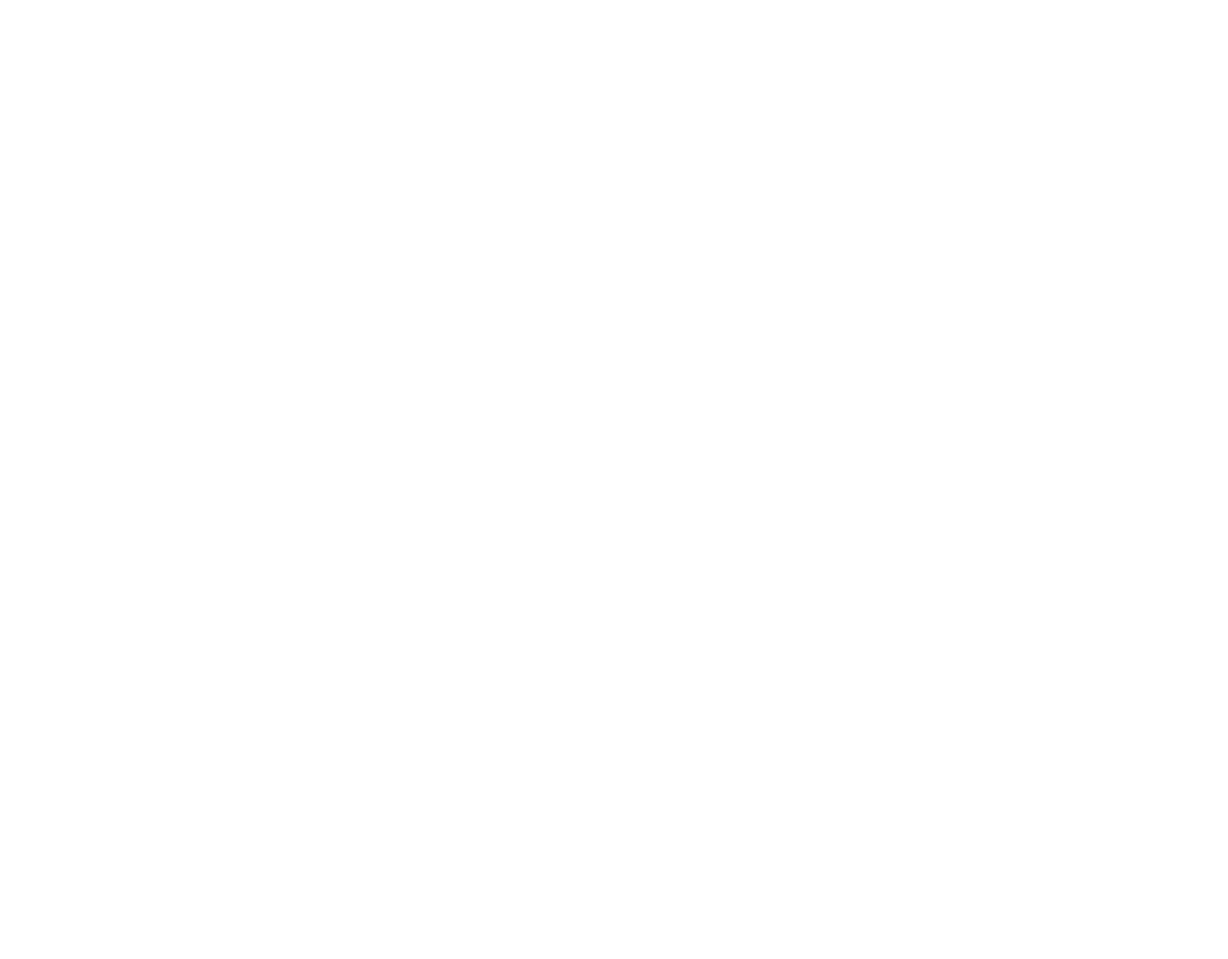
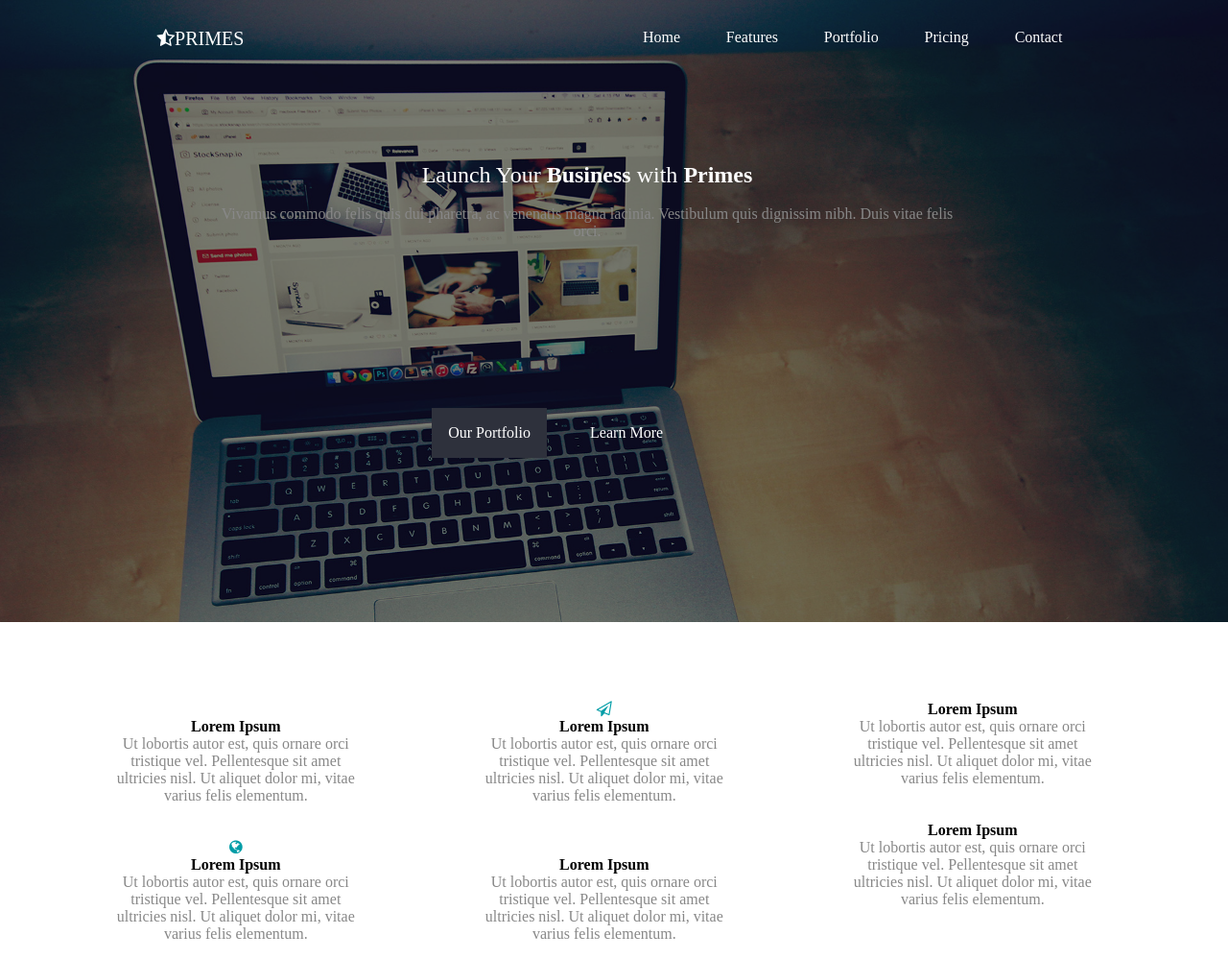
Before and after one commit to carol198/EjercicioGrupal, a plain HTML site: page index.html in a window 1280 px wide. Shown: the whole page at 96% size. Before the commit the page ends 800 px from the top, so only its background shows below. Drawn offline with Linux system fonts and the light colour scheme.

Commit message:
modificacion roxy

```diff
--- a/css/main.css
+++ b/css/main.css
@@ -0,0 +1,61 @@
+header {
+	background-image: url(../img/background/hero.jpg);
+	background-size: 100%;
+}
+
+header section {
+	background: rgba(0, 0, 0, 0.5);
+}
+
+.bfoto i {
+	margin: 5% 25% ;
+	font-size: 20px;
+}
+
+a {
+	text-decoration: none;
+	color: white;
+}
+
+.navega ul {
+	list-style-type: none;
+}
+
+.navega li {
+	position: relative;
+	float: left;
+	text-align: center;
+	margin: 5% 3% 10% 5%;
+}
+
+.centro {
+	margin: 5%;
+}
+
+.boton1 {
+	background-color: #2E313C;
+	position: relative;
+	float: right;
+	padding: 3% 3% 3% 3%;
+	margin-bottom: 30%;
+	margin-top: 20%;
+}
+
+.boton2 {
+	background: rgba(0, 0, 0, 0,5);
+	position: relative;
+	float: left;
+	padding: 3% 3% 3% 3%;
+	border: 0,5px solid white;
+	margin-top: 20%;
+}
+
+.cuatro {
+	padding: 5%;
+}
+
+.ico {
+	color: #009DA7;
+	width: 10%;
+	height: 10%;
+}
--- a/index.html
+++ b/index.html
@@ -4,15 +4,115 @@
   <meta charset="UTF-8">
   <meta http-equiv="X-UA-Compatible" content="IE=edge">
   <title>Primes</title>
-
+<link rel="stylesheet" type="text/css" href="css/common.css">
+<link rel="stylesheet" type="text/css" href="css/elegant-fonts.css">
+<link rel="stylesheet" type="text/css" href="css/font-awesome.min.css">
+<link rel="stylesheet" type="text/css" href="css/grid-system.css">
+<link rel="stylesheet" type="text/css" href="css/ionicons.min.css">
+<link rel="stylesheet" type="text/css" href="css/main.css">
+<link rel="stylesheet" type="text/css" href="css/utilities.css">
   <link rel="stylesheet" href="http://fonts.googleapis.com/css?family=Open+Sans:300,400,600,700,800">
   <link rel="stylesheet" href="http://fonts.googleapis.com/css?family=Dosis:300,400,500,600,700">
 
 </head>
 <body>
-	<div>
-
-	</div>
+	<header>
+		<section>
+		<div class="contaier">
+			<div class="row">
+				<dic class="col-12">
+					<div class="bfoto">
+						<div class="barra bg-gray">
+							<div class="col-6 text-white">
+							<i class="fa fa-star-half-o">PRIMES</i>
+							</div>
+							<div class="col-6 text-white">
+								<div class="navega">
+									<ul>
+										<li><a href="">Home</a></li>
+										<li><a href="">Features</a></li>
+										<li><a href="">Portfolio</a></li>
+										<li><a href="">Pricing</a></li>
+										<li><a href="">Contact</a></li>
+									</ul>
+								</div>
+							</div>
+						</div>
+						<div class="row">
+							<div class="col-12">
+								<div class="centro text-center text-white">
+									<h1 class="f-400">Launch Your <strong>Business</strong> with <strong>Primes</strong></h1>
+									<br>
+									<p class="text-gray">Vivamus commodo felis quis dui pharetra, ac venenatis magna lacinia. Vestibulum quis dignissim nibh. Duis vitae felis <br>orci.</p>
+								</div>
+								<div class="row">
+									<div class="col-12">
+										<div class="row">
+											<div class="col-6">
+												<div class="boton1"><a href="">Our Portfolio</a></div>
+											</div>
+											<div class="col-6">
+												<div class="boton2"><a href="">Learn More</a></div>
+												<br>
+												<br>
+											</div>
+										</div>
+									</div>
+								</div>
+							</div>
+						</div>
+					</div>
+				</div>
+			</div>
+		</div>
+		</section>
+	</header>
+	<section>
+		<div class="row">
+			<div class="cuatro">
+				<div class="col-4">
+					<div class="row">
+						<div class="col-12 centro text-center">
+							<i class="fa fa-map-o ico"></i>
+							<h4>Lorem Ipsum</h4>
+							<p class="text-gray">Ut lobortis autor est, quis ornare orci <br>tristique vel. Pellentesque sit amet <br>ultricies nisl. Ut aliquet dolor mi, vitae  <br>varius felis elementum.</p>
+						</div>
+						<div class="col-12 centro text-center">
+							<i class="fa fa-globe ico"></i>
+							<h4>Lorem Ipsum</h4>
+							<p class="text-gray">Ut lobortis autor est, quis ornare orci <br>tristique vel. Pellentesque sit amet <br>ultricies nisl. Ut aliquet dolor mi, vitae  <br>varius felis elementum.</p>
+						</div>
+					</div>
+				</div>
+				<div class="col-4">
+					<div class="row">
+						<div class="col-12 centro text-center">
+							<i class="fa fa-paper-plane-o ico"></i>
+							<h4>Lorem Ipsum</h4>
+							<p class="text-gray">Ut lobortis autor est, quis ornare orci <br>tristique vel. Pellentesque sit amet <br>ultricies nisl. Ut aliquet dolor mi, vitae  <br>varius felis elementum.</p>
+						</div>
+						<div class="col-12 centro text-center">
+							<i class="fa fa-bolt-o ico"></i>
+							<h4>Lorem Ipsum</h4>
+							<p class="text-gray">Ut lobortis autor est, quis ornare orci <br>tristique vel. Pellentesque sit amet <br>ultricies nisl. Ut aliquet dolor mi, vitae  <br>varius felis elementum.</p>
+						</div>
+					</div>
+				</div>
+				<div class="col-4">
+					<div class="row">
+						<div class="col-12 centro text-center">
+							<h4>Lorem Ipsum</h4>
+							<p class="text-gray">Ut lobortis autor est, quis ornare orci <br>tristique vel. Pellentesque sit amet <br>ultricies nisl. Ut aliquet dolor mi, vitae  <br>varius felis elementum.</p>
+						</div>
+						<div class="col-12 centro text-center">
+							<h4>Lorem Ipsum</h4>
+							<p class="text-gray">Ut lobortis autor est, quis ornare orci <br>tristique vel. Pellentesque sit amet <br>ultricies nisl. Ut aliquet dolor mi, vitae  <br>varius felis elementum.</p>
+						</div>
+					</div>
+				</div>
+			</div>
+		</div>
+	</section>
 
 </body>
 </html>
```
